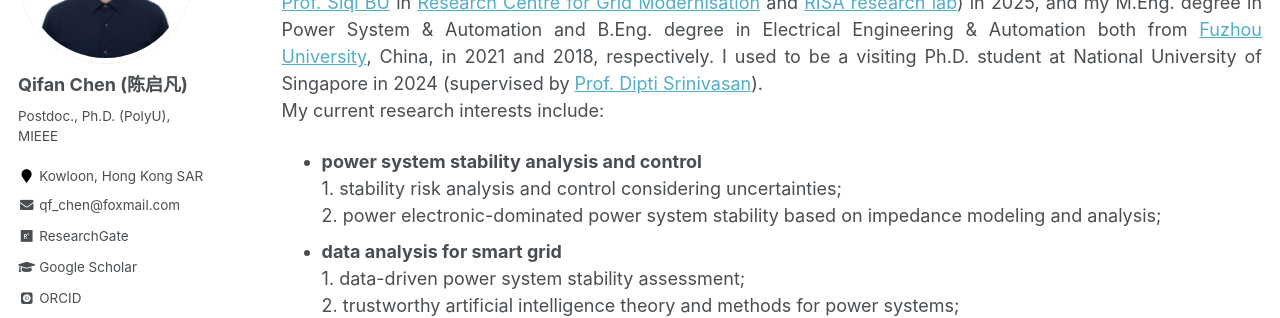
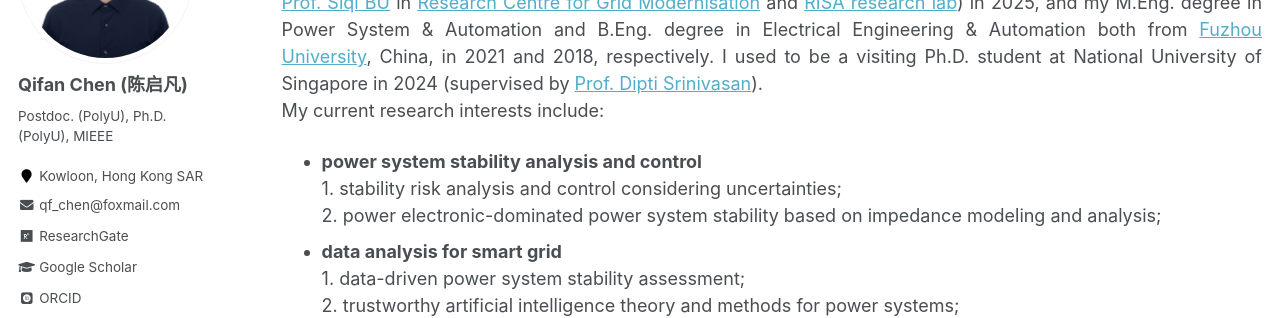
Before and after one commit to ChQf/ChQf.github.io, a Jekyll site: the page built from _pages/about.md, in a window 1280 px wide. Shown: the part 229-547 px from the top of the page. Built offline with Jekyll 4.4.1, drawn with Linux system fonts in a browser that asks for light colours; some web fonts are replaced.

Commit message:
Update _config.yml

```diff
--- a/_config.yml
+++ b/_config.yml
@@ -82,7 +82,7 @@ analytics:
 author:
   name             : "Qifan Chen (陈启凡)"
   avatar           : "profile.png"
-  bio              : "Postdoc., Ph.D. (PolyU), MIEEE"
+  bio              : "Postdoc. (PolyU), Ph.D. (PolyU), MIEEE"
   location         : "Kowloon, Hong Kong SAR"
   employer         :
   pubmed           : #"https://www.ncbi.nlm.nih.gov/pubmed/?term=john+snow"
```
